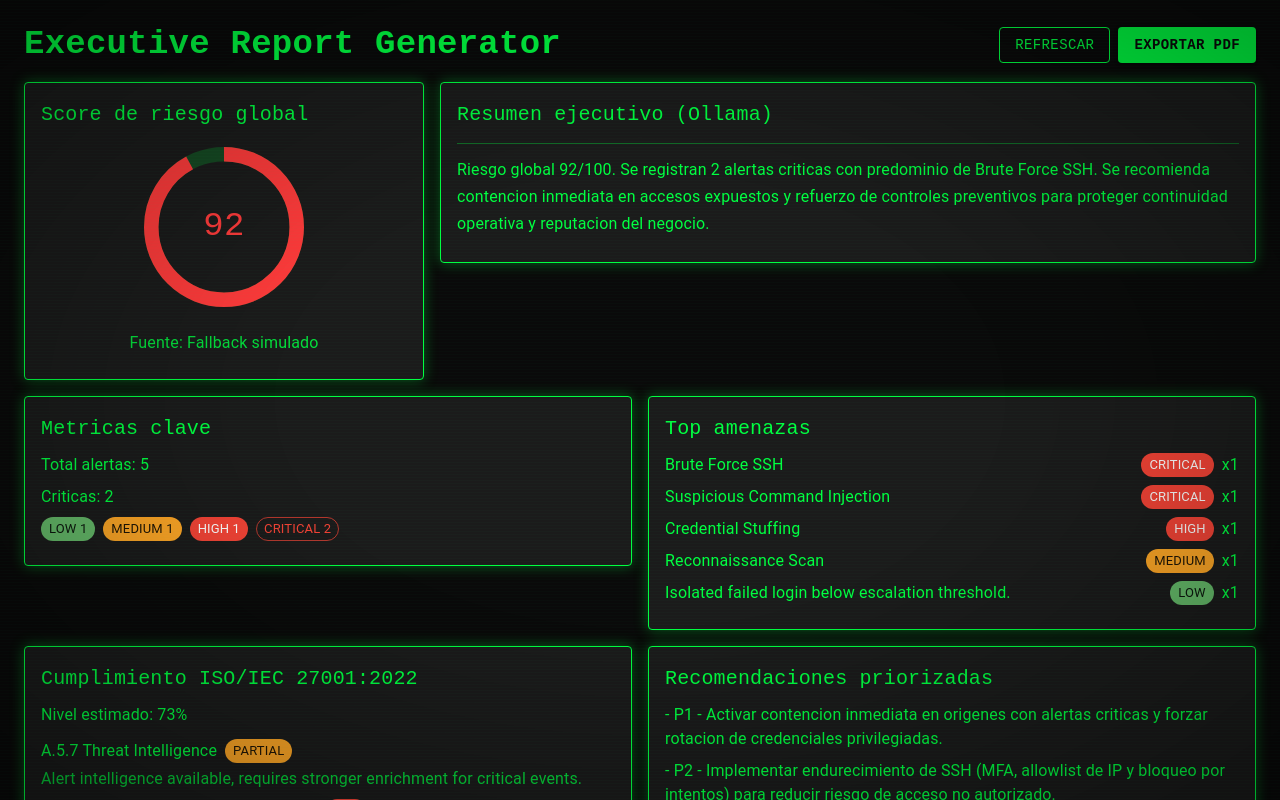
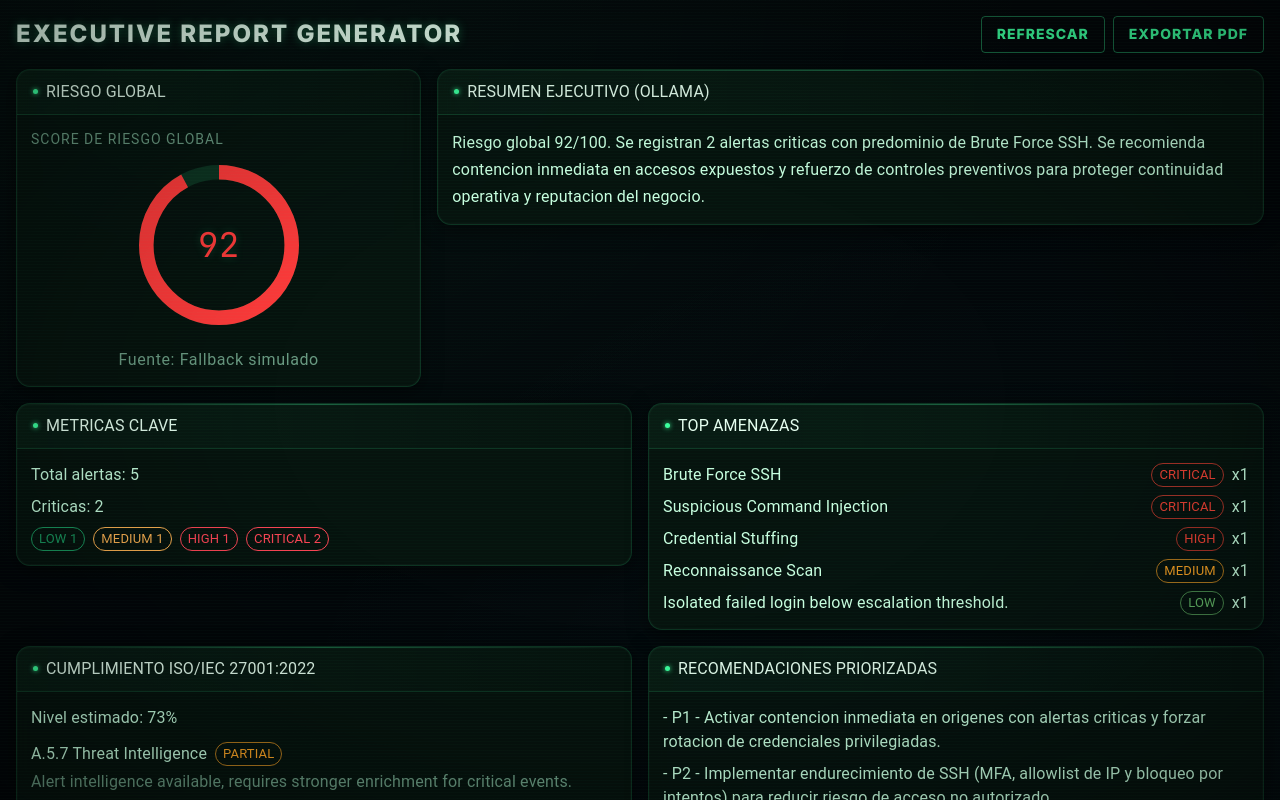
Before and after one commit to heindall92/Proyecto-Master-Ciberseguridad-Evolve-Yoandy, a React (Vite) app in the folder frontend/app/: page /executive-report in a window 1280 px wide. Shown: the top 800 px of the page. Built offline with nearby package versions, Linux system fonts and the light colour scheme; no server answers.

Commit message:
feat: botón volver al dashboard + fix scroll - Julieta

```diff
--- a/frontend/app/src/ui/ExecutiveReport.tsx
+++ b/frontend/app/src/ui/ExecutiveReport.tsx
@@ -3,11 +3,8 @@ import {
   Alert as MUIAlert,
   Box,
   Button,
-  Card,
-  CardContent,
   Chip,
   CircularProgress,
-  Divider,
   Stack,
   Typography,
 } from "@mui/material";
@@ -56,18 +53,32 @@ export default function ExecutiveReport() {
     window.print();
   }
 
-  const panelSx = {
-    bgcolor: "#0f0f0f",
-    border: "1px solid #00ff41",
-    boxShadow: "0 0 14px rgba(0, 255, 65, 0.35)",
-    color: "#00ff41",
-    fontFamily: "monospace",
-  } as const;
-
   return (
-    <Box sx={{ minHeight: "100vh", p: 3, bgcolor: "#0a0a0a", color: "#00ff41", fontFamily: "monospace" }}>
+    <Box
+      sx={{
+        height: "100vh",
+        overflowY: "auto",
+        overflowX: "hidden",
+        p: 2,
+        bgcolor: "var(--bg-void)",
+        color: "var(--text)",
+        fontFamily: "var(--mono)",
+        background:
+          "radial-gradient(ellipse at 20% 0%, rgba(60,255,158,0.04), transparent 55%), radial-gradient(ellipse at 85% 100%, rgba(74,227,255,0.03), transparent 55%), var(--bg-void)",
+      }}
+    >
       <Stack direction="row" alignItems="center" justifyContent="space-between" sx={{ mb: 2 }}>
-        <Typography variant="h4" sx={{ fontFamily: "monospace", fontWeight: 700 }}>
+        <Typography
+          variant="h5"
+          sx={{
+            fontFamily: "var(--sans)",
+            fontWeight: 700,
+            color: "var(--text-bright)",
+            letterSpacing: "2px",
+            textTransform: "uppercase",
+            textShadow: "0 0 10px var(--signal-glow)",
+          }}
+        >
           Executive Report Generator
         </Typography>
         <Stack direction="row" spacing={1}>
@@ -75,14 +86,28 @@ export default function ExecutiveReport() {
             variant="outlined"
             onClick={() => void load()}
             disabled={loading}
-            sx={{ color: "#00ff41", borderColor: "#00ff41", fontFamily: "monospace" }}
+            sx={{
+              color: "var(--signal)",
+              borderColor: "var(--line-strong)",
+              fontFamily: "var(--sans)",
+              fontWeight: 700,
+              letterSpacing: "1px",
+              "&:hover": { borderColor: "var(--signal)", backgroundColor: "rgba(60,255,158,0.1)" },
+            }}
           >
             {loading ? "Cargando..." : "Refrescar"}
           </Button>
           <Button
-            variant="contained"
+            variant="outlined"
             onClick={exportPdf}
-            sx={{ bgcolor: "#00ff41", color: "#0a0a0a", fontFamily: "monospace", fontWeight: 700 }}
+            sx={{
+              color: "var(--signal)",
+              borderColor: "var(--line-strong)",
+              fontFamily: "var(--sans)",
+              fontWeight: 700,
+              letterSpacing: "1px",
+              "&:hover": { borderColor: "var(--signal)", backgroundColor: "rgba(60,255,158,0.1)" },
+            }}
           >
             Exportar PDF
           </Button>
@@ -97,94 +122,96 @@ export default function ExecutiveReport() {
 
       {!data && loading && (
         <Stack alignItems="center" sx={{ py: 10 }}>
-          <CircularProgress sx={{ color: "#00ff41", mb: 2 }} />
-          <Typography sx={{ fontFamily: "monospace" }}>Generando reporte ejecutivo...</Typography>
+          <CircularProgress sx={{ color: "var(--signal)", mb: 2 }} />
+          <Typography sx={{ fontFamily: "var(--mono)", letterSpacing: "1px" }}>Generando reporte ejecutivo...</Typography>
         </Stack>
       )}
 
       {data && (
         <Grid container spacing={2}>
           <Grid size={{ xs: 12, md: 4 }}>
-            <Card sx={panelSx}>
-              <CardContent>
-                <Typography variant="h6" sx={{ fontFamily: "monospace", mb: 2 }}>
+            <Box className="panel" sx={{ position: "relative" }}>
+              <Box className="panel__head">
+                <Typography className="panel__title">Riesgo Global</Typography>
+              </Box>
+              <Box className="panel__body">
+                <Typography variant="body2" sx={{ mb: 2, color: "var(--text-dim)", letterSpacing: "1px", textTransform: "uppercase" }}>
                   Score de riesgo global
                 </Typography>
                 <Box sx={{ position: "relative", display: "inline-flex", mx: "auto", width: "100%", justifyContent: "center" }}>
-                  <CircularProgress variant="determinate" value={100} size={160} thickness={4} sx={{ color: "rgba(0,255,65,0.2)", position: "absolute" }} />
+                  <CircularProgress variant="determinate" value={100} size={160} thickness={4} sx={{ color: "var(--line)", position: "absolute" }} />
                   <CircularProgress variant="determinate" value={data.riskScore} size={160} thickness={4} sx={{ color: riskColor }} />
                   <Box sx={{ top: 0, left: 0, bottom: 0, right: 0, position: "absolute", display: "flex", alignItems: "center", justifyContent: "center" }}>
-                    <Typography variant="h4" sx={{ fontFamily: "monospace", color: riskColor }}>
+                    <Typography variant="h4" sx={{ fontFamily: "var(--mono)", color: riskColor, textShadow: "0 0 10px rgba(60,255,158,0.2)" }}>
                       {data.riskScore}
                     </Typography>
                   </Box>
                 </Box>
-                <Typography sx={{ mt: 2, opacity: 0.85, textAlign: "center" }}>
+                <Typography sx={{ mt: 2, color: "var(--text-dim)", textAlign: "center", letterSpacing: "0.6px" }}>
                   Fuente: {data.source === "api" ? "Backend en linea" : "Fallback simulado"}
                 </Typography>
-              </CardContent>
-            </Card>
+              </Box>
+            </Box>
           </Grid>
 
           <Grid size={{ xs: 12, md: 8 }}>
-            <Card sx={panelSx}>
-              <CardContent>
-                <Typography variant="h6" sx={{ fontFamily: "monospace" }}>
-                  Resumen ejecutivo (Ollama)
-                </Typography>
-                <Divider sx={{ my: 1.5, borderColor: "rgba(0,255,65,0.35)" }} />
-                <Typography sx={{ lineHeight: 1.7 }}>{data.executiveSummary}</Typography>
-              </CardContent>
-            </Card>
+            <Box className="panel" sx={{ position: "relative" }}>
+              <Box className="panel__head">
+                <Typography className="panel__title">Resumen Ejecutivo (Ollama)</Typography>
+              </Box>
+              <Box className="panel__body">
+                <Typography sx={{ lineHeight: 1.7, color: "var(--text)" }}>{data.executiveSummary}</Typography>
+              </Box>
+            </Box>
           </Grid>
 
           <Grid size={{ xs: 12, md: 6 }}>
-            <Card sx={panelSx}>
-              <CardContent>
-                <Typography variant="h6" sx={{ fontFamily: "monospace", mb: 1 }}>
-                  Metricas clave
-                </Typography>
+            <Box className="panel" sx={{ position: "relative" }}>
+              <Box className="panel__head">
+                <Typography className="panel__title">Metricas Clave</Typography>
+              </Box>
+              <Box className="panel__body">
                 <Stack spacing={1}>
                   <Typography>Total alertas: {data.metrics.totalAlerts}</Typography>
                   <Typography>Criticas: {data.metrics.criticalAlerts}</Typography>
                   <Stack direction="row" spacing={1} flexWrap="wrap" useFlexGap>
-                    <Chip label={`LOW ${data.metrics.bySeverity.low}`} color="success" size="small" />
-                    <Chip label={`MEDIUM ${data.metrics.bySeverity.medium}`} color="warning" size="small" />
-                    <Chip label={`HIGH ${data.metrics.bySeverity.high}`} color="error" size="small" />
-                    <Chip label={`CRITICAL ${data.metrics.bySeverity.critical}`} color="error" variant="outlined" size="small" />
+                    <Chip label={`LOW ${data.metrics.bySeverity.low}`} size="small" sx={{ borderColor: "var(--signal-dim)", color: "var(--signal-dim)" }} variant="outlined" />
+                    <Chip label={`MEDIUM ${data.metrics.bySeverity.medium}`} size="small" sx={{ borderColor: "var(--amber)", color: "var(--amber)" }} variant="outlined" />
+                    <Chip label={`HIGH ${data.metrics.bySeverity.high}`} size="small" sx={{ borderColor: "var(--danger)", color: "var(--danger)" }} variant="outlined" />
+                    <Chip label={`CRITICAL ${data.metrics.bySeverity.critical}`} size="small" sx={{ borderColor: "var(--danger)", color: "var(--danger)" }} variant="outlined" />
                   </Stack>
                 </Stack>
-              </CardContent>
-            </Card>
+              </Box>
+            </Box>
           </Grid>
 
           <Grid size={{ xs: 12, md: 6 }}>
-            <Card sx={panelSx}>
-              <CardContent>
-                <Typography variant="h6" sx={{ fontFamily: "monospace", mb: 1 }}>
-                  Top amenazas
-                </Typography>
+            <Box className="panel" sx={{ position: "relative" }}>
+              <Box className="panel__head">
+                <Typography className="panel__title">Top Amenazas</Typography>
+              </Box>
+              <Box className="panel__body">
                 <Stack spacing={1}>
                   {data.topThreats.map((threat) => (
                     <Stack key={threat.attackType} direction="row" justifyContent="space-between" alignItems="center">
                       <Typography sx={{ maxWidth: "72%" }}>{threat.attackType}</Typography>
                       <Stack direction="row" spacing={1} alignItems="center">
-                        <Chip label={threat.severity.toUpperCase()} color={severityColor(threat.severity)} size="small" />
+                        <Chip label={threat.severity.toUpperCase()} color={severityColor(threat.severity)} size="small" variant="outlined" />
                         <Typography>x{threat.count}</Typography>
                       </Stack>
                     </Stack>
                   ))}
                 </Stack>
-              </CardContent>
-            </Card>
+              </Box>
+            </Box>
           </Grid>
 
           <Grid size={{ xs: 12, md: 6 }}>
-            <Card sx={panelSx}>
-              <CardContent>
-                <Typography variant="h6" sx={{ fontFamily: "monospace", mb: 1 }}>
-                  Cumplimiento ISO/IEC 27001:2022
-                </Typography>
+            <Box className="panel" sx={{ position: "relative" }}>
+              <Box className="panel__head">
+                <Typography className="panel__title">Cumplimiento ISO/IEC 27001:2022</Typography>
+              </Box>
+              <Box className="panel__body">
                 <Typography sx={{ mb: 1.5 }}>Nivel estimado: {data.iso27001.overall}%</Typography>
                 <Stack spacing={1}>
                   {data.iso27001.controls.map((control) => (
@@ -195,29 +222,32 @@ export default function ExecutiveReport() {
                           size="small"
                           label={control.status.toUpperCase()}
                           color={control.status === "covered" ? "success" : control.status === "partial" ? "warning" : "error"}
+                          variant="outlined"
                         />
                       </Stack>
-                      <Typography sx={{ opacity: 0.8 }}>{control.note}</Typography>
+                      <Typography sx={{ color: "var(--text-dim)" }}>{control.note}</Typography>
                     </Box>
                   ))}
                 </Stack>
-              </CardContent>
-            </Card>
+              </Box>
+            </Box>
           </Grid>
 
           <Grid size={{ xs: 12, md: 6 }}>
-            <Card sx={panelSx}>
-              <CardContent>
-                <Typography variant="h6" sx={{ fontFamily: "monospace", mb: 1 }}>
-                  Recomendaciones priorizadas
-                </Typography>
+            <Box className="panel" sx={{ position: "relative" }}>
+              <Box className="panel__head">
+                <Typography className="panel__title">Recomendaciones Priorizadas</Typography>
+              </Box>
+              <Box className="panel__body">
                 <Stack spacing={1}>
                   {data.recommendations.map((item) => (
-                    <Typography key={item}>- {item}</Typography>
+                    <Typography key={item} sx={{ color: "var(--text)" }}>
+                      - {item}
+                    </Typography>
                   ))}
                 </Stack>
-              </CardContent>
-            </Card>
+              </Box>
+            </Box>
           </Grid>
         </Grid>
       )}
```
